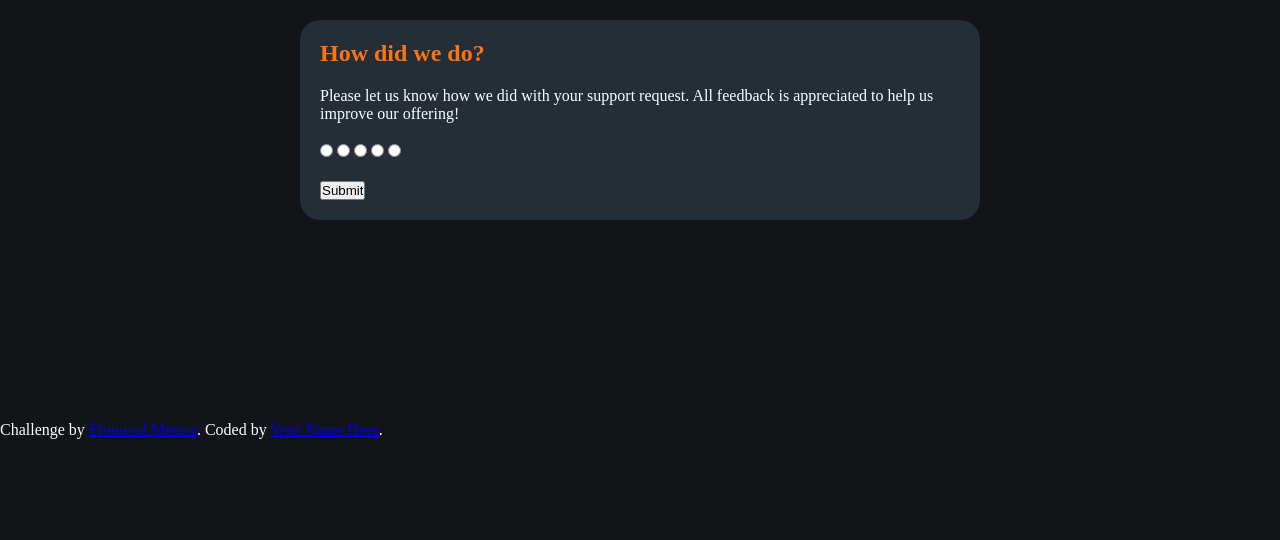
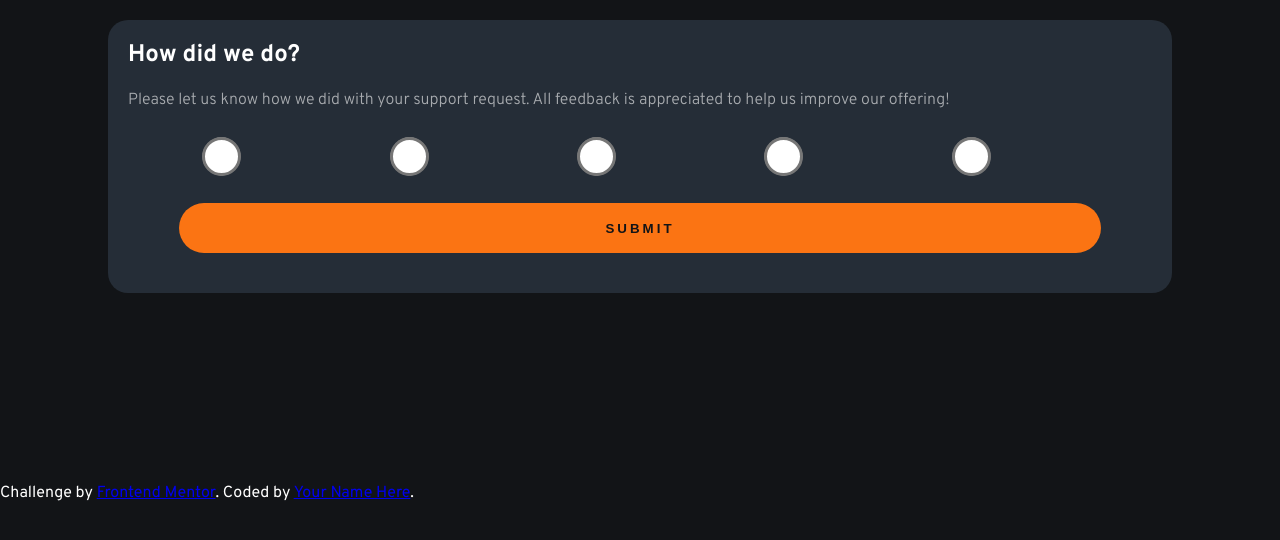
Before and after one commit to WesleyGualberto/Interactive-Rating, a plain HTML site: page index.html in a window 1280 px wide. Drawn offline with Linux system fonts and the light colour scheme.

Commit message:
adicionado alguns estilos

```diff
--- a/index.html
+++ b/index.html
@@ -1,14 +1,25 @@
 <!DOCTYPE html>
 <html lang="pt-br">
   <head>
-  <meta charset="UTF-8">
-  <meta name="viewport" content="width=device-width, initial-scale=1.0">
+    <meta charset="UTF-8" />
+    <meta name="viewport" content="width=device-width, initial-scale=1.0" />
 
-  <link rel="icon" type="image/png" sizes="32x32" href="./images/favicon-32x32.png">
+    <link
+      rel="icon"
+      type="image/png"
+      sizes="32x32"
+      href="./images/favicon-32x32.png"
+    />
+    <link rel="preconnect" href="https://fonts.googleapis.com" />
+    <link rel="preconnect" href="https://fonts.gstatic.com" crossorigin />
+    <link
+      href="https://fonts.googleapis.com/css2?family=Overpass:wght@100..900&display=swap"
+      rel="stylesheet"
+    />
 
     <title>Frontend Mentor | Interactive rating component</title>
 
-    <link rel="stylesheet" href="/styles/style.css">
+    <link rel="stylesheet" href="/styles/style.css" />
   </head>
   <body>
     <main>
@@ -18,53 +29,55 @@
         <h2>How did we do?</h2>
 
         <p class="paragrafo">
-        Please let us know how we did with your support request. All feedback is appreciated
-        to help us improve our offering!
+          Please let us know how we did with your support request. All feedback
+          is appreciated to help us improve our offering!
         </p>
 
-      <form>
+        <form id="formRating">
           <fieldset class="rating">
-
-        <input type="radio" name="rating" id="star1" value="1">
+            <input class="selectRating" type="radio" name="rating" id="star1" value="1" />
             <label for="star1" title="Pessimo"></label>
 
-        <input type="radio" name="rating" id="star2" value="2">
+            <input class="selectRating" type="radio" name="rating" id="star2" value="2" />
             <label for="star2" title="Ruim"></label>
 
-        <input type="radio" name="rating" id="star3" value="3">
+            <input class="selectRating" type="radio" name="rating" id="star3" value="3" />
             <label for="star3" title="Regular"></label>
 
-        <input type="radio" name="rating" id="star4" value="4">
+            <input class="selectRating" type="radio" name="rating" id="star4" value="4" />
             <label for="star4" title="Bom"></label>
 
-        <input type="radio" name="rating" id="star5" value="5">
+            <input class="selectRating" type="radio" name="rating" id="star5" value="5" />
             <label for="star5" title="Excelente"></label>
           </fieldset>
 
-        <input class="botao" type="submit" value="Submit">
+          <div id="divBotao"><input class="botao" type="submit" value="Submit" /></div>
         </form>
 
         <!-- Rating state end -->
       </div>
       <div class="interactive" id="thankyou">
-
         <!-- Thank you state start -->
 
-      You selected <!-- Add rating here --> out of 5
+        You selected
+        <!-- Add rating here -->
+        out of 5
 
         <h2>Thank you!</h2>
 
         <p>
-        We appreciate you taking the time to give a rating. If you ever need more support,
-        don’t hesitate to get in touch!
+          We appreciate you taking the time to give a rating. If you ever need
+          more support, don’t hesitate to get in touch!
         </p>
 
         <!-- Thank you state end -->
       </div>
     </main>
     <div class="attribution">
-    Challenge by <a href="https://www.frontendmentor.io?ref=challenge" target="_blank">Frontend Mentor</a>.
-    Coded by <a href="#">Your Name Here</a>.
+      Challenge by
+      <a href="https://www.frontendmentor.io?ref=challenge" target="_blank"
+        >Frontend Mentor</a
+      >. Coded by <a href="#">Your Name Here</a>.
     </div>
   </body>
 </html>
--- a/styles/style.css
+++ b/styles/style.css
@@ -9,16 +9,22 @@
   --cinza500: hsl(217, 12%, 63%);
   --cinza900: hsl(213, 19%, 18%);
   --cinza950: hsl(216, 12%, 8%);
+  --pesoTitulos: 700;
+  --pesoParagrafos: 400;
 }
 
 body {
   background-color: var(--cinza950);
   color: var(--branco);
+
+  font-family: "Overpass", sans-serif;
+  font-optical-sizing: auto;
+  font-style: normal;
 }
 
 .interactive {
   background-color: var(--cinza900);
-    width: 50%;
+  width: 80%;
   margin: 20px auto;
   padding: 20px;
 
@@ -26,17 +32,53 @@ body {
 }
 
 h2 {
-    color: var(--corDestaque);
+  color: var(--branco);
+  font-weight: var(--pesoTitulos);
+
   margin-bottom: 20px;
 }
 
 p {
+  color: rgba(255, 255, 255, 0.603);
+  font-weight: 300;
+
   margin-bottom: 20px;
 }
 
+#formRating {
+    text-align: center;
+}
+
 .rating {
-    margin-bottom: 20px;
+    display: flex;
+    align-items: center;
+    justify-content: space-evenly;
+
     border-style: none;
+}
+
+.selectRating {
+    transform: scale(3);
+
+    margin: 20px 0;
+}
+
+
+
+.botao {
+    width: 90%;
+    height: 50px;
+    margin: 20px 0;
+
+    background-color: var(--corDestaque);
+
+    border-style: none;
+    border-radius: 50px;
+
+    color: var(--cinza950);
+    font-weight: 700;
+    text-transform: uppercase;
+    letter-spacing: 3px;
 }
 
 #thankyou {
```
Lines whose indentation alone changed are shown as unchanged.
